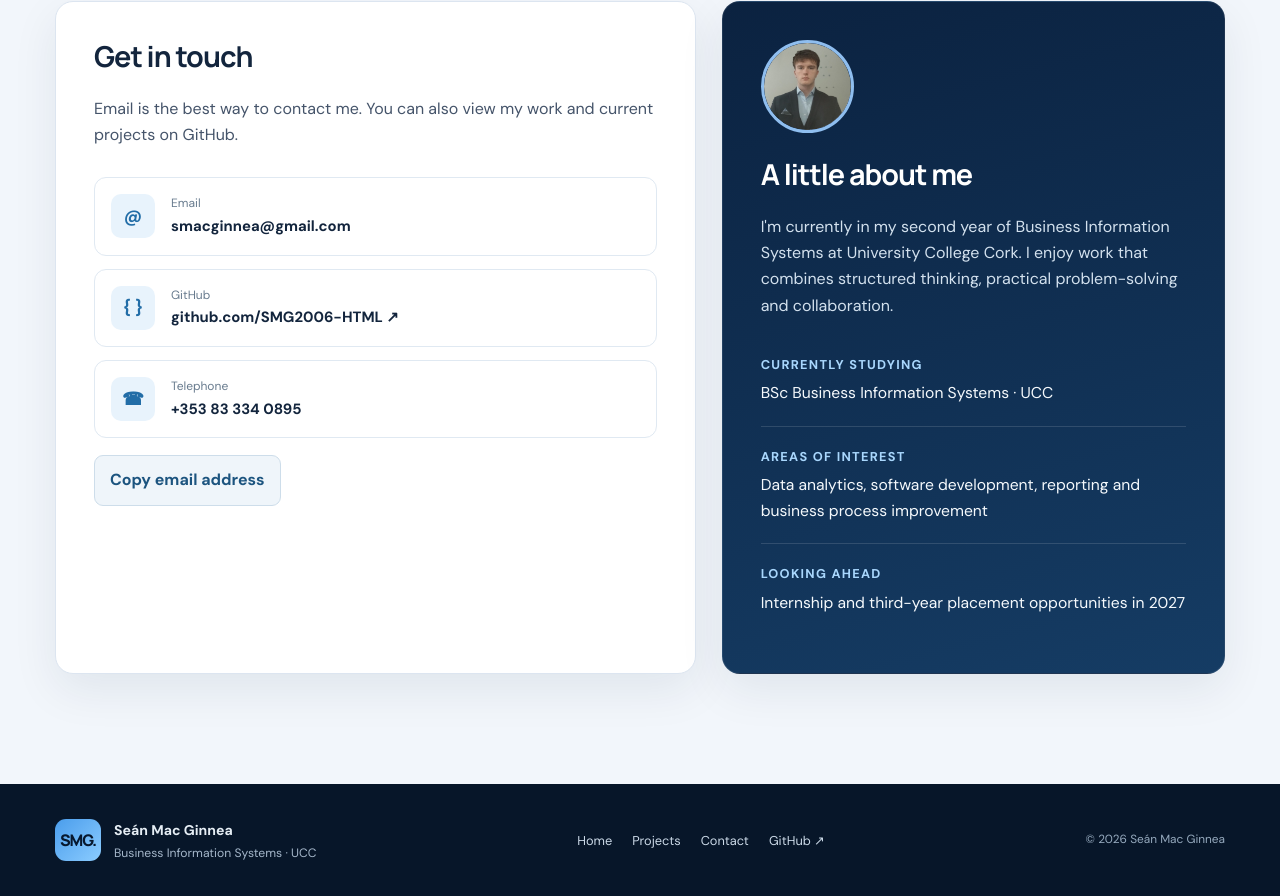
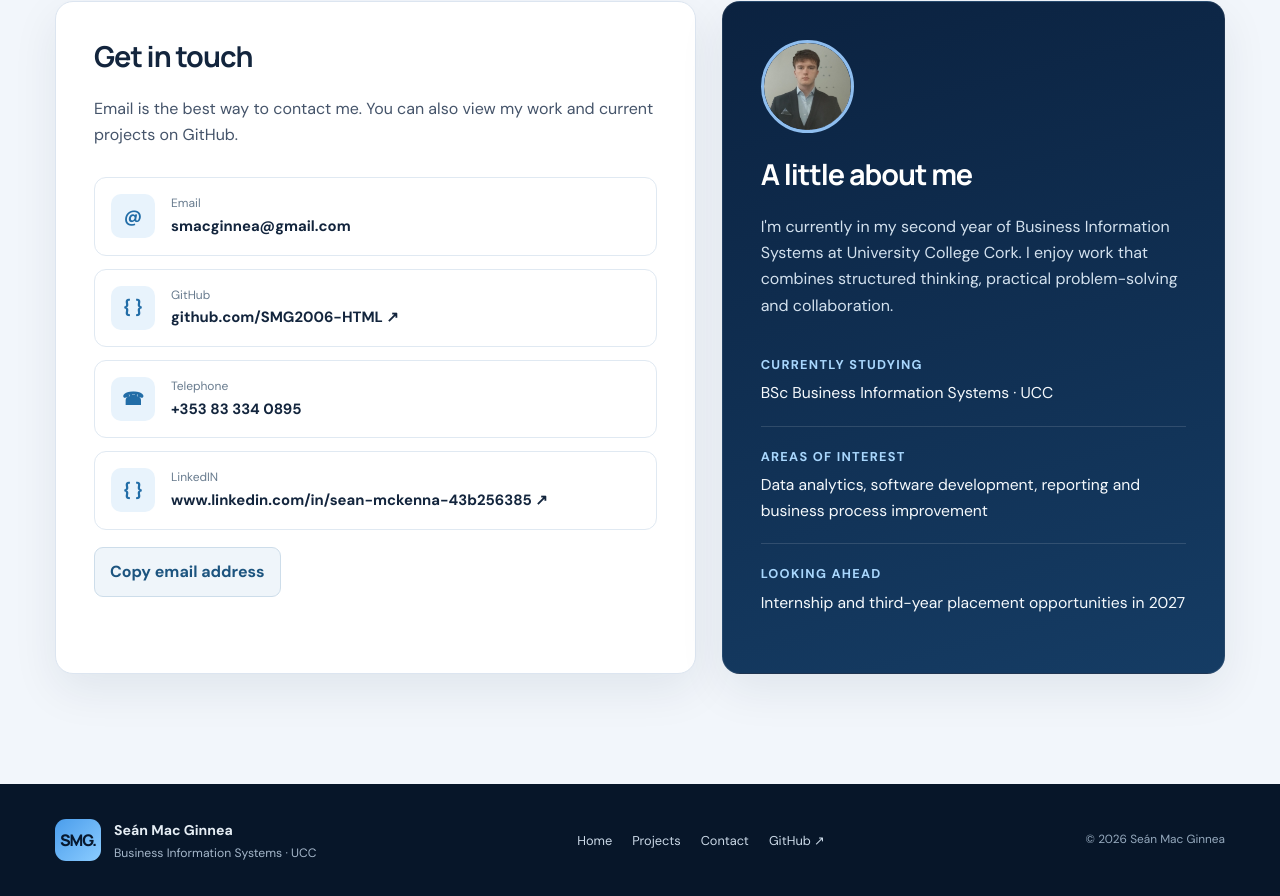
Before and after one commit to SMG2006-HTML/Se-ns-CV, a plain HTML site: page contact.html in a window 1280 px wide. Shown: the part 608-1504 px from the top of the page. Drawn offline with Linux system fonts and the light colour scheme; files whose address does not match are found by name.

Commit message:
Update contact.html

```diff
--- a/contact.html
+++ b/contact.html
@@ -35,6 +35,7 @@
             <a class="contact-option" href="mailto:smacginnea@gmail.com"><span class="contact-icon" aria-hidden="true">@</span><span><small>Email</small><strong>smacginnea@gmail.com</strong></span></a>
             <a class="contact-option" href="https://github.com/SMG2006-HTML" target="_blank" rel="noopener noreferrer"><span class="contact-icon" aria-hidden="true">{ }</span><span><small>GitHub</small><strong>github.com/SMG2006-HTML ↗</strong></span></a>
             <a class="contact-option" href="tel:+353833340895"><span class="contact-icon" aria-hidden="true">☎</span><span><small>Telephone</small><strong>+353 83 334 0895</strong></span></a>
+            <a class="contact-option" href="www.linkedin.com/in/sean-mckenna-43b256385" target="_blank" rel="noopener noreferrer"><span class="contact-icon" aria-hidden="true">{ }</span><span><small>LinkedIN</small><strong>www.linkedin.com/in/sean-mckenna-43b256385 ↗</strong></span></a>
           </div>
           <button class="copy-button" type="button" data-copy-email>Copy email address</button>
           <p class="copy-status" aria-live="polite" data-copy-status></p>
```
